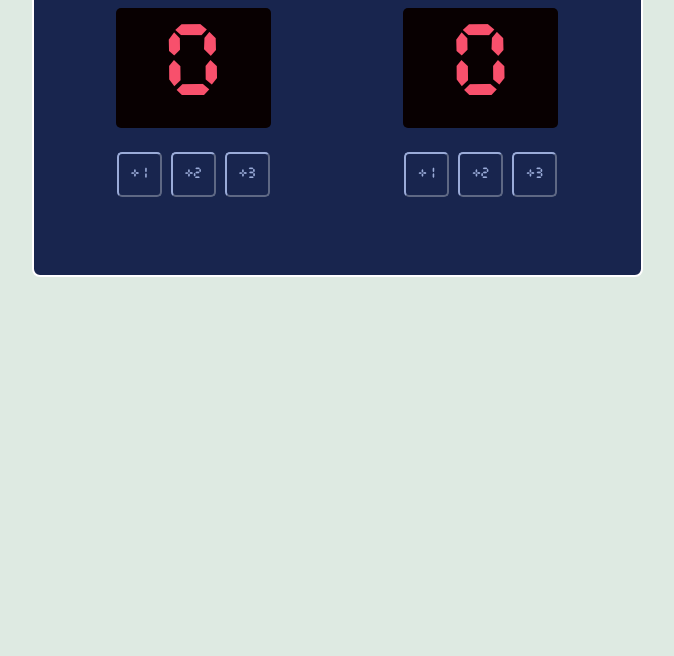
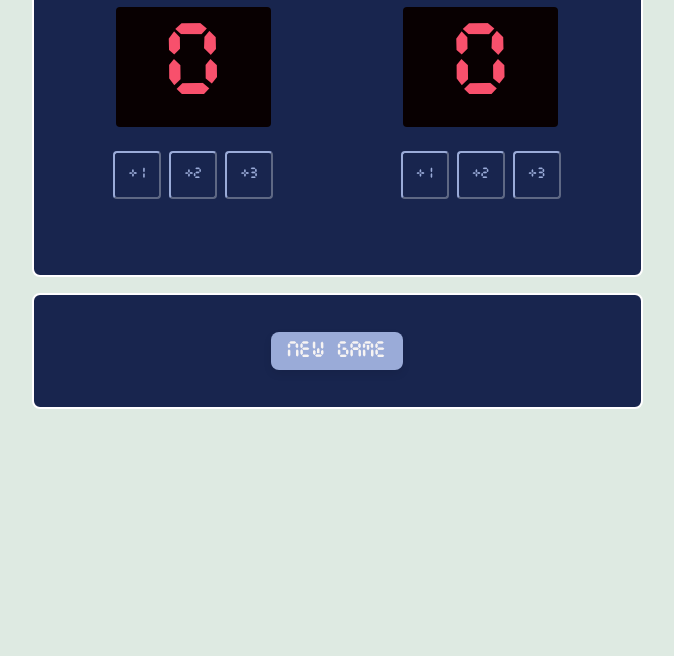
Before and after one commit to bySharkster/scrimba_learn_js_solo_project, a plain HTML site: page index.html in a window 1280 px wide. Shown: the part 144-800 px from the top of the page, without its empty margins (303-977 px from the left). Drawn offline with Linux system fonts and the light colour scheme.

Commit message:
feat: added new game button

```diff
--- a/index.css
+++ b/index.css
@@ -1,3 +1,4 @@
+@import "./styles/system.css";
 @font-face {
     font-family: 'CursedTimerUlil';
     src: url('./fonts/CursedTimerUlil-Aznm.ttf') format('truetype');
@@ -19,27 +20,26 @@ body {
     justify-content: space-around;
     align-items: center;
     border: 2px solid #fffeff;
-    border-radius: 8px;
+    border-radius: var(--radius-md);
     max-width: 575px;
     height: 385px;
     margin: 0 auto;
     margin-block: 0;
     background-color: #18254e;
-    padding: 1rem;
-
+    padding: var(--space-md);
 }
 
 h3 {
     color: #f7f4f3;
     font-family: 'Gill Sans', 'Gill Sans MT', Calibri, 'Trebuchet MS', sans-serif;
     text-align: center;
-    font-size: 40px;
+    font-size: var(--text-3xl);
 }
 .scoreboard {
     display: flex;
     flex-direction: column;
     align-items: center;
-    gap: 1.5rem;
+    gap: var(--space-lg);
 }
 .scoreboard .score {
     color: #f8506c;
@@ -47,7 +47,7 @@ h3 {
     font-size: 90px;
     background-color: #080001;
     display: block;
-    border-radius: 5px;
+    border-radius: var(--radius-sm);
     text-align: center;
     align-content: center;
     width: 155px;
@@ -56,18 +56,57 @@ h3 {
 
 .buttons {
     display: flex;
-    gap: 9px;
+    gap: var(--space-sm);
     justify-content: center;
-    font-size: 18px;
-
+    font-size: var(--text-lg);
 }
 .buttons > button {
-    border-radius: 5px;
+    border-radius: var(--radius-sm);
     background-color: transparent;
     border-color: #9AABD8;
     color: #9AABD8;
-        font-family: 'CursedTimerUlil', monospace;
-        aspect-ratio: 1;
-        width: 45px;
+    font-family: 'CursedTimerUlil', monospace;
+    aspect-ratio: 1;
+    width: 48px;
+    cursor: pointer;
+    transition: var(--transition-fast);
+}
 
+.buttons > button:hover {
+    background-color: rgba(154, 171, 216, 0.15);
+    box-shadow: var(--shadow-sm);
 }
+
+.new-game {
+    display: flex;
+    justify-content: space-around;
+    align-items: center;
+    border: 2px solid #fffeff;
+    border-radius: var(--radius-md);
+    max-width: 575px;
+    height: 80px;
+    margin: 0 auto;
+    margin-top: var(--space-md);
+    background-color: #18254e;
+    padding: var(--space-md);
+}
+
+.new-game > button {
+    padding: var(--space-sm) var(--space-md);
+    border-radius: var(--radius-md);
+    border: none;
+    box-shadow: var(--shadow-md);
+    transition: var(--transition-normal);
+    cursor: pointer;
+    font-family: 'CursedTimerUlil', monospace;
+    font-size: var(--text-lg);
+    color: #f7f4f3;
+    background-color: #9AABD8;
+}
+
+.new-game > button:hover {
+    background-color: #b4c2e7;
+    color: #e4e4e4;
+    box-shadow: var(--shadow-lg);
+    transform: translateY(2px);
+}
--- a/index.html
+++ b/index.html
@@ -3,9 +3,12 @@
         <link rel="stylesheet" href="index.css">
     </head>
     <body>
+        <!-- scoreboard -->
         <div class="container">
+            <!-- home scoreboard -->
             <div class="scoreboard">
                 <h3>HOME</h3>
+
                 <p id="home-score" class="score">0</p>
                 <div class="buttons">
                     <button onclick="addPoints('homeScore', 1)">+1</button>
@@ -13,6 +16,7 @@
                     <button onclick="addPoints('homeScore', 3)">+3</button>
                 </div>
             </div>
+            <!-- guest scoreboard -->
             <div class="scoreboard">
                 <h3>GUEST</h3>
                 <p id="guest-score" class="score">0</p>
@@ -23,6 +27,10 @@
                 </div>
             </div>
         </div>
+        <!-- new game section -->
+         <div  class="new-game">
+            <button onclick="newGame()">New Game</button>
+         </div>
         <script src="index.js"></script>
     </body>
 </html>
--- a/index.js
+++ b/index.js
@@ -18,3 +18,16 @@ function addPoints(scoreTeam, points) {
  guestScoreParagraph.textContent = guestScore;
 
 }
+
+// add new game button (reset scores)
+function newGame(){
+    homeScore = 0;
+    guestScore = 0;
+    homeScoreParagraph.textContent = homeScore;
+    guestScoreParagraph.textContent = guestScore;
+}
+
+// highlight team with higher score
+
+// add a few more counters
+// period, fouls, timer
```
